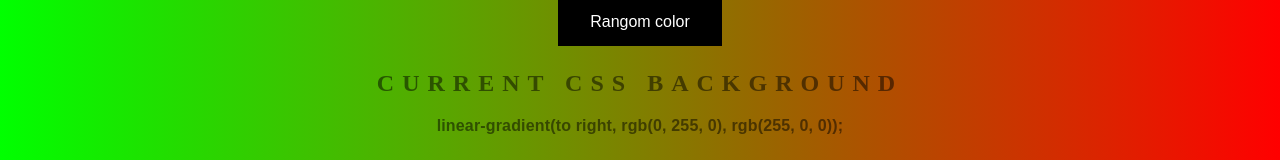
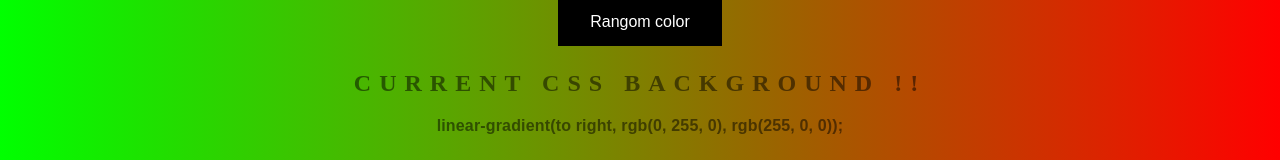
Before and after one commit to rachelRozenberg/background-generator, a plain HTML site: page index.html in a window 1280 px wide. Shown: the part 256-416 px from the top of the page. Drawn offline with Linux system fonts and the light colour scheme.

Commit message:
changes to h2

```diff
--- a/index.html
+++ b/index.html
@@ -10,7 +10,7 @@
 	<input class="color2" type="color" name="color2" value="#ff0000">
 	<br><br>
 	<button id="btnRandom">Rangom color</button>
-	<h2>Current CSS Background</h2>
+	<h2>Current CSS Background !!</h2>
 	<h3></h3>
 	<script type="text/javascript" src="script.js"></script>
 </body>
```
